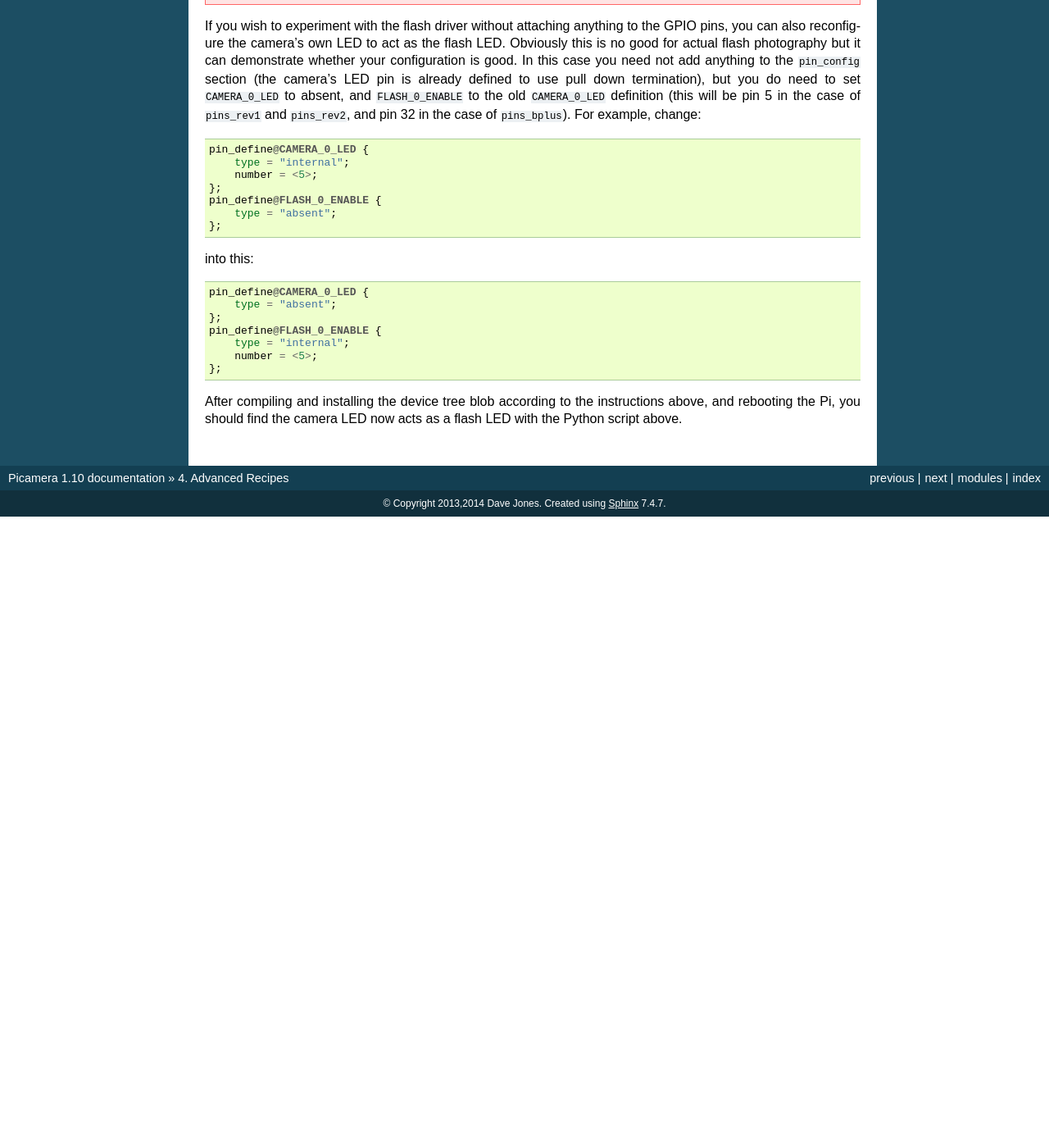
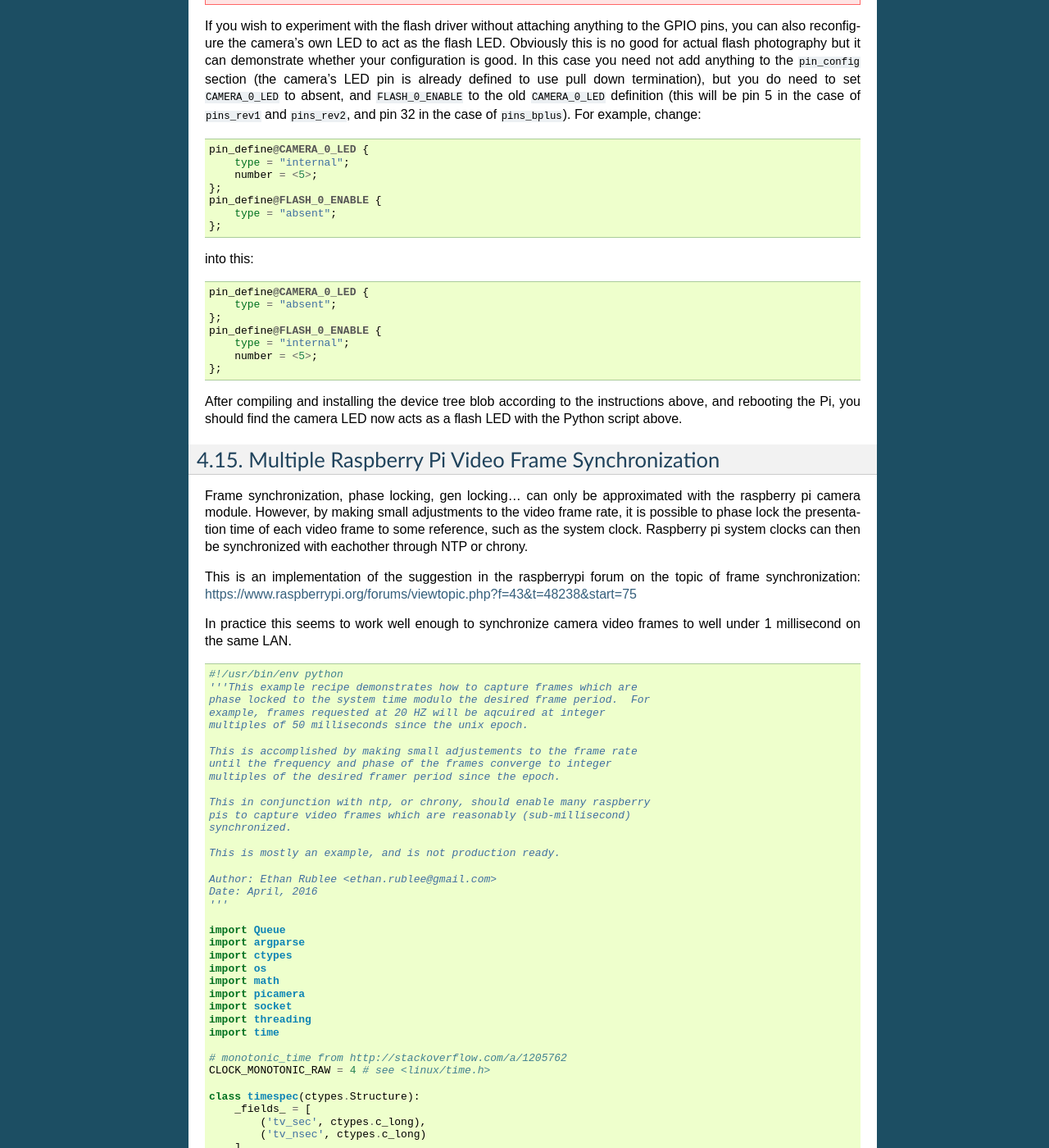
Before and after one commit to waveform80/picamera, a Sphinx documentation site: the page built from docs/recipes2.rst, in a window 1280 px wide and 1400 px high, scrolled down 25226 px. Shown: the whole window at 82% size. Built offline with Sphinx 7.4.7, drawn with Linux system fonts in a browser that asks for light colours; pages that are not in the unit, such as notebooks, are missing from menus; before the commit the page ends 25856 px from its top, so only the background shows below that; some of the changed text lies outside the part shown.

Commit message:
Add example.

```diff
--- /dev/null
+++ b/docs/phase_locked_tcp_streamer.py
@@ -0,0 +1,240 @@
+#!/usr/bin/env python
+'''This example recipe demonstrates how to capture frames which are
+phase locked to the system time modulo the desired frame period.  For
+example, frames requested at 20 HZ will be aqcuired at integer
+multiples of 50 milliseconds since the unix epoch.
+
+This is accomplished by making small adjustements to the frame rate
+until the frequency and phase of the frames converge to integer
+multiples of the desired framer period since the epoch.
+
+This in conjunction with ntp, or chrony, should enable many raspberry
+pis to capture video frames which are reasonably (sub-millisecond)
+synchronized.
+
+This is mostly an example, and is not production ready.
+
+Author: Ethan Rublee <ethan.rublee@gmail.com>
+Date: April, 2016
+'''
+
+import Queue
+import argparse
+import ctypes
+import os
+import math
+import picamera
+import socket
+import threading
+import time
+
+# monotonic_time from http://stackoverflow.com/a/1205762
+CLOCK_MONOTONIC_RAW = 4 # see <linux/time.h>
+
+class timespec(ctypes.Structure):
+    _fields_ = [
+        ('tv_sec', ctypes.c_long),
+        ('tv_nsec', ctypes.c_long)
+    ]
+
+librt = ctypes.CDLL('librt.so.1', use_errno=True)
+clock_gettime = librt.clock_gettime
+clock_gettime.argtypes = [ctypes.c_int, ctypes.POINTER(timespec)]
+
+def monotonic_time():
+    t = timespec()
+    if clock_gettime(CLOCK_MONOTONIC_RAW , ctypes.pointer(t)) != 0:
+        errno_ = ctypes.get_errno()
+        raise OSError(errno_, os.strerror(errno_))
+    return t.tv_sec + t.tv_nsec * 1e-9
+
+class PhaseDetector(object):
+    def __init__(self, frequency):
+        self.frequency = frequency
+        self.duration = 1.0/frequency
+        self.phase = 0
+        self.count = 0
+        self.alpha = 0.1
+
+    def Update(self, stamp):
+        ref_stamp = self.duration*math.floor(stamp/self.duration + 0.5)
+        phase = (stamp - ref_stamp)/self.duration
+        if self.count == 0:
+            self.phase = phase
+        else:
+            self.phase = self.phase*(1-self.alpha) + self.alpha*phase
+        self.count += 1
+        return self.phase
+
+class FrequencyDetector(object):
+    def __init__(self, frequency):
+        self.period = 1.0/frequency
+        self.count = 0
+        self.alpha = 0.1
+        self.last_stamp = None
+
+    def Update(self, stamp):
+        if self.count > 0:
+            self.period = self.period*(1-self.alpha) + self.alpha*(stamp - self.last_stamp)
+        self.count += 1
+        self.last_stamp = stamp
+        return 1.0/self.period
+
+class PIDLoop(object):
+    def __init__(self, set_point, kp, ki, kd):
+        self.set_point = set_point
+        self.integral = 0
+        self.derivative = 0
+        self.proportional = 0
+        self.last_err = 0
+        self.last_stamp = None
+        self.kp = kp
+        self.ki = ki
+        self.kd = kd
+
+    def Reset(self):
+        self.integral = 0
+        self.proportional = 0
+        self.last_err = 0
+
+    def Update(self, pv, stamp):
+        if self.last_stamp is None:
+            self.last_stamp = stamp
+            return
+        dt = stamp - self.last_stamp
+        self.last_stamp = stamp
+        assert dt >= 0
+        err = self.set_point - pv
+        self.integral += err*dt
+        self.proportional = err
+        self.derivative = (err - self.last_err)/dt
+        self.last_err = err
+
+    def Err(self):
+        return self.last_err
+
+    def PTerm(self):
+        return self.proportional * self.kp
+
+    def ITerm(self):
+        return self.integral * self.ki
+
+    def DTerm(self):
+        return self.derivative * self.kd
+
+    def Offset(self):
+        return self.PTerm() + self.ITerm() + self.DTerm()
+
+
+class PhaseLockedOutput(object):
+    def __init__(self, camera, output=None):
+        self.framerate = camera.framerate
+        self.camera = camera
+        self.output = output
+
+        self.freq_detector = FrequencyDetector(self.framerate)
+        self.phase_detector = PhaseDetector(self.framerate)
+        self.freq_pid = PIDLoop(set_point=self.framerate, kp=20.0/256.0, ki=1.0/256.0, kd=1.0/256.0)
+        self.phase_pid = PIDLoop(set_point=0.0, kp=10.0/256.0, ki=5.0/256.0, kd=1.0/256.0)
+        self.last_index = 0
+        self.last_rate = self.framerate
+        self.count = 0
+
+        # Write in queue because the phase locking code is sensitive to
+        # latency caused by writing.
+        self.write_q = Queue.Queue()
+        self.write_thread = threading.Thread(target=self._twrite)
+        self.write_thread.daemon = True
+        self.write_thread.start()
+
+    def _twrite(self):
+        # Writing thread
+        while True:
+            data = self.write_q.get()
+            if self.output is not None:
+                self.output.write(data)
+            self.write_q.task_done()
+
+    def write(self, s):
+        if self.camera.frame.timestamp and self.camera.frame.timestamp > 0 and self.camera.frame.index != self.last_index:
+            self.last_index = self.camera.frame.index
+            # Compute the time offset between system time, and the
+            # monotonic clock, which is what it appears the frame's
+            # timestamp is based in. This offset will drift slightly
+            # overtime if the system clock is adjusted by NTP, for
+            # example.
+            time_offset = time.time() - monotonic_time()
+            # The presentation timestamp, in the system time frame.
+            stamp = 1e-6*self.camera.frame.timestamp + time_offset
+            # NOTE it's important to measure the frame rate, because
+            # the camera doesn't seem to really quite acheive the
+            # commanded frame rate.
+            freq = self.freq_detector.Update(stamp)
+            phase = self.phase_detector.Update(stamp)
+            self.freq_pid.Update(freq, stamp)
+            self.phase_pid.Update(phase, stamp)
+            phase_err = self.phase_pid.Err()
+            freq_err = self.freq_pid.Err()
+            command_rate = self.last_rate + self.freq_pid.Offset()
+            if abs(freq - self.framerate) < 0.2:
+                # Only adjust phase if we're close to the desired
+                # frequency.  The negative is because if the phase
+                # offset is positive, we need to slow the framerate
+                # down a bit.
+                command_rate -= self.phase_pid.Offset()
+            else:
+                # Reset the integral and derivative terms if we're far off.
+                self.phase_pid.Reset()
+
+            # Capture the current video_frame_rate for debug/display
+            # purposes, this will have some truncation due to the
+            # rational nature of the the MMAL parameter.
+            video_frame_rate = self.camera.video_frame_rate
+            if abs(command_rate - self.framerate) < 5:
+                self.camera.video_frame_rate = command_rate
+                # Note that we store the floating point command_rate,
+                # and not the result of querying the video_frame_rate.
+                # This allows us to accumulate the offsets given by
+                # the PID controllers.
+                self.last_rate = command_rate
+            else:
+                # We're way off, something is wrong, just reset to the
+                # desired FPS, and try again.
+                self.camera.video_frame_rate = self.framerate
+                self.last_rate = self.framerate
+                self.freq_pid.Reset()
+
+            print('stamp:%0.3f status:%0.4f command:%0.4f phase:%0.4f freq:%0.4f'%(
+                stamp,
+                video_frame_rate,
+                command_rate,
+                phase,
+                freq))
+
+        self.write_q.put(s)
+
+    def flush(self):
+        self.write_q.join()
+        self.output.flush()
+
+def Main():
+    parser = argparse.ArgumentParser()
+    parser.add_argument('--fps', type=float, default=10)
+    parser.add_argument('--codec', type=str, default='h264', choices=('h264','mjpeg'))
+    args = parser.parse_args()
+    server_socket = socket.socket()
+    server_socket.setsockopt(socket.SOL_SOCKET, socket.SO_REUSEADDR, 1)
+    server_socket.bind(('0.0.0.0', 8000))
+    server_socket.listen(0)
+    output = server_socket.accept()[0].makefile('wb')
+    with picamera.PiCamera(clock_mode='raw') as camera:
+        camera.resolution = (2592/2,1944/2)
+        camera.framerate = args.fps
+        camera.exposure_mode = 'fixedfps'
+        out = PhaseLockedOutput(camera, output=output)
+        camera.start_recording(out, format=args.codec)
+        while True:
+            camera.wait_recording(1)
+
+if __name__ == "__main__":
+    Main()
--- a/docs/recipes2.rst
+++ b/docs/recipes2.rst
@@ -1619,6 +1619,26 @@
 instructions above, and rebooting the Pi, you should find the camera LED now
 acts as a flash LED with the Python script above.
 
+Multiple Raspberry Pi Video Frame Synchronization
+=================================================
+
+Frame synchronization, phase locking, gen locking... can only be
+approximated with the raspberry pi camera module.  However, by making
+small adjustments to the video frame rate, it is possible to phase
+lock the presentation time of each video frame to some reference, such
+as the system clock.  Raspberry pi system clocks can then be
+synchronized with eachother through NTP or chrony.
+
+This is an implementation of the suggestion in the raspberrypi forum
+on the topic of frame synchronization:
+https://www.raspberrypi.org/forums/viewtopic.php?f=43&t=48238&start=75
+
+In practice this seems to work well enough to synchronize camera video
+frames to well under 1 millisecond on the same LAN.
+
+.. literalinclude:: phase_locked_tcp_streamer.py
+   :language: python
+
 
 .. _YUV: http://en.wikipedia.org/wiki/YUV
 .. _YUV420: http://en.wikipedia.org/wiki/YUV#Y.27UV420p_.28and_Y.27V12_or_YV12.29_to_RGB888_conversion
```
